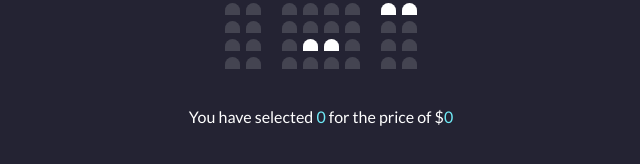
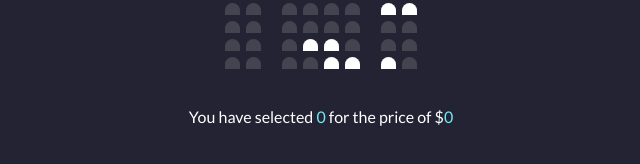
Before and after one commit to JenCall/vanilla-web-projects, a plain HTML site: page 02-movie-seat-booking/index.html in a window 1280 px wide. Shown: the part 466-630 px from the top of the page, 319-959 px from the left. Drawn offline with Linux system fonts and the light colour scheme.

Commit message:
adjusted html

```diff
--- a/02-movie-seat-booking/index.html
+++ b/02-movie-seat-booking/index.html
@@ -91,9 +91,9 @@
                 <div class="seat"></div>
                 <div class="seat"></div>
                 <div class="seat"></div>
-                <div class="seat"></div>
-                <div class="seat"></div>
-                <div class="seat"></div>
+                <div class="seat occupied"></div>
+                <div class="seat occupied"></div>
+                <div class="seat occupied"></div>
                 <div class="seat"></div>
             </div>
         </div>
```
